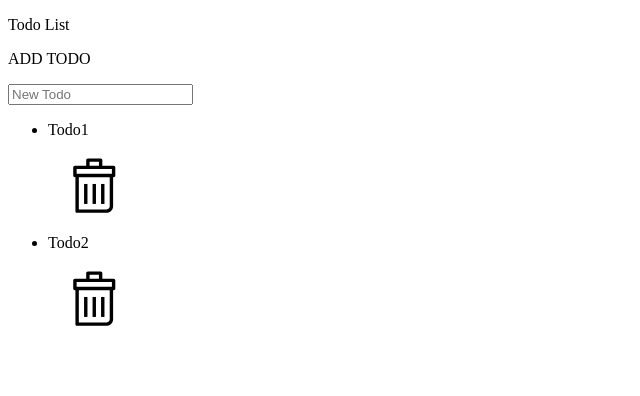
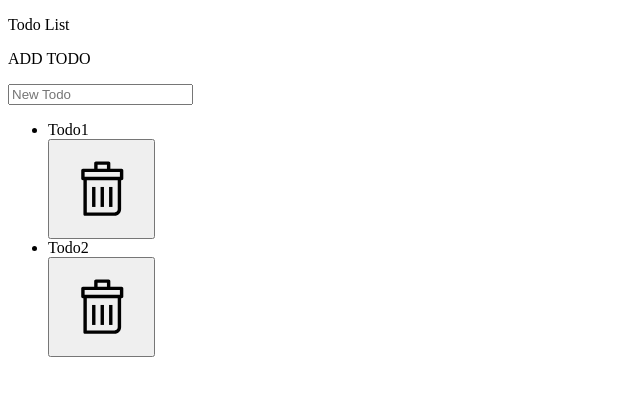
Before and after one commit to YukiOnishi1129/raretech_homework_todolist, a React (Create React App) app: page / in a window 1280 px wide. Shown: the top 396 px of the page, without its empty margins (0-640 px from the left). Built offline with nearby package versions, Linux system fonts and the light colour scheme.

Commit message:
[update]削除ボタンをinputタグからbuttonタグに変更した。
onClickイベントでtodo削除機能を実装したかったため。

```diff
--- a/src/App.jsx
+++ b/src/App.jsx
@@ -18,6 +18,10 @@ export const App = () => {
     }
   }
 
+  const onClickDelete = () => {
+    alert("削除です")
+  }
+
   return (
     <>
       <p>Todo List</p>
@@ -31,7 +35,8 @@ export const App = () => {
             return (
               <div key={todo}>
                 <li>{todo}</li>
-                <input type="image" src={trashCan} alt="削除" />
+                <button><img onClick={onClickDelete} src={trashCan} alt="削除" /></button>
+                {/* <input type="image" src={trashCan} alt="削除" /> */}
               </div>
             );
           })}
```
